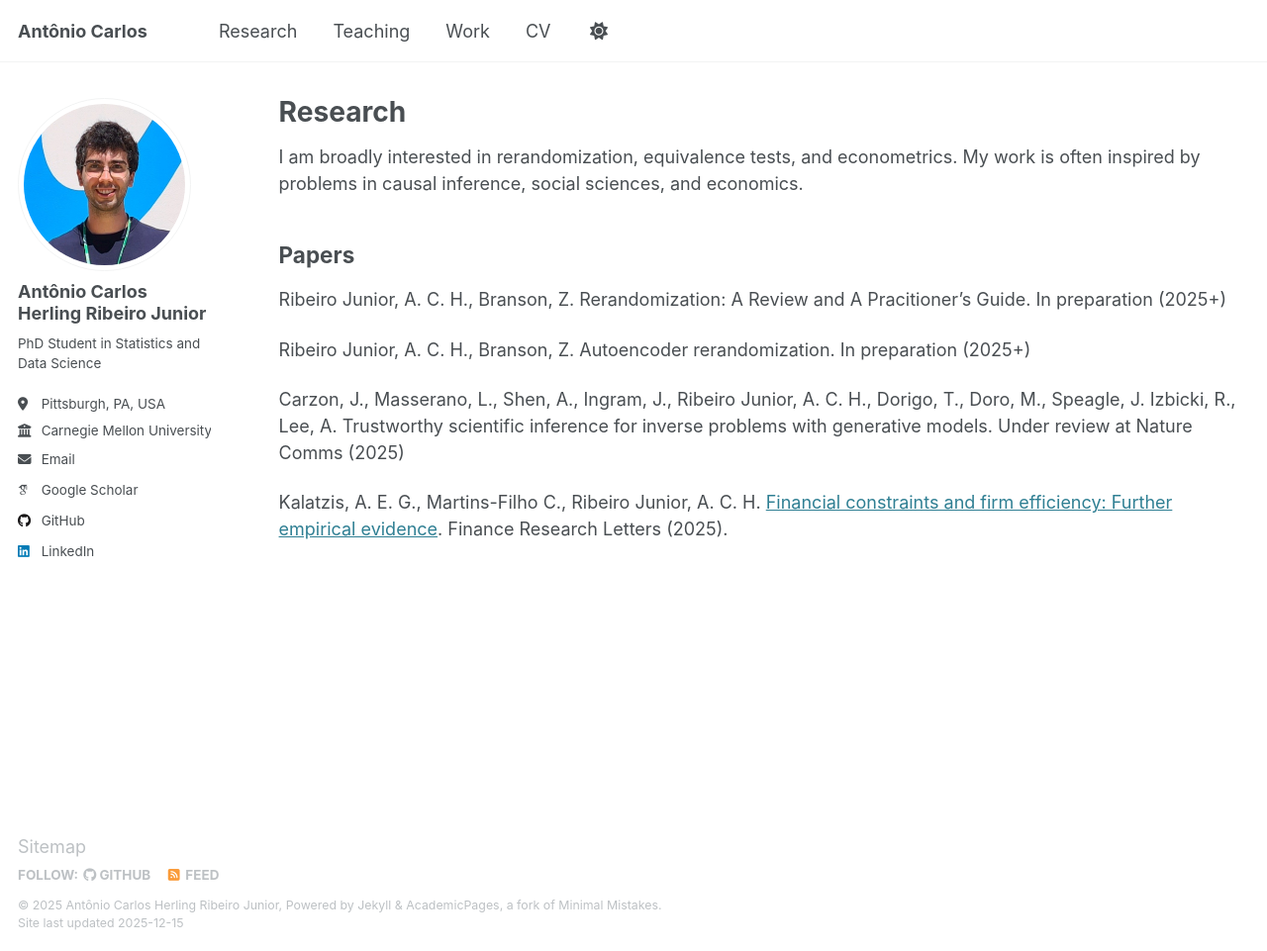
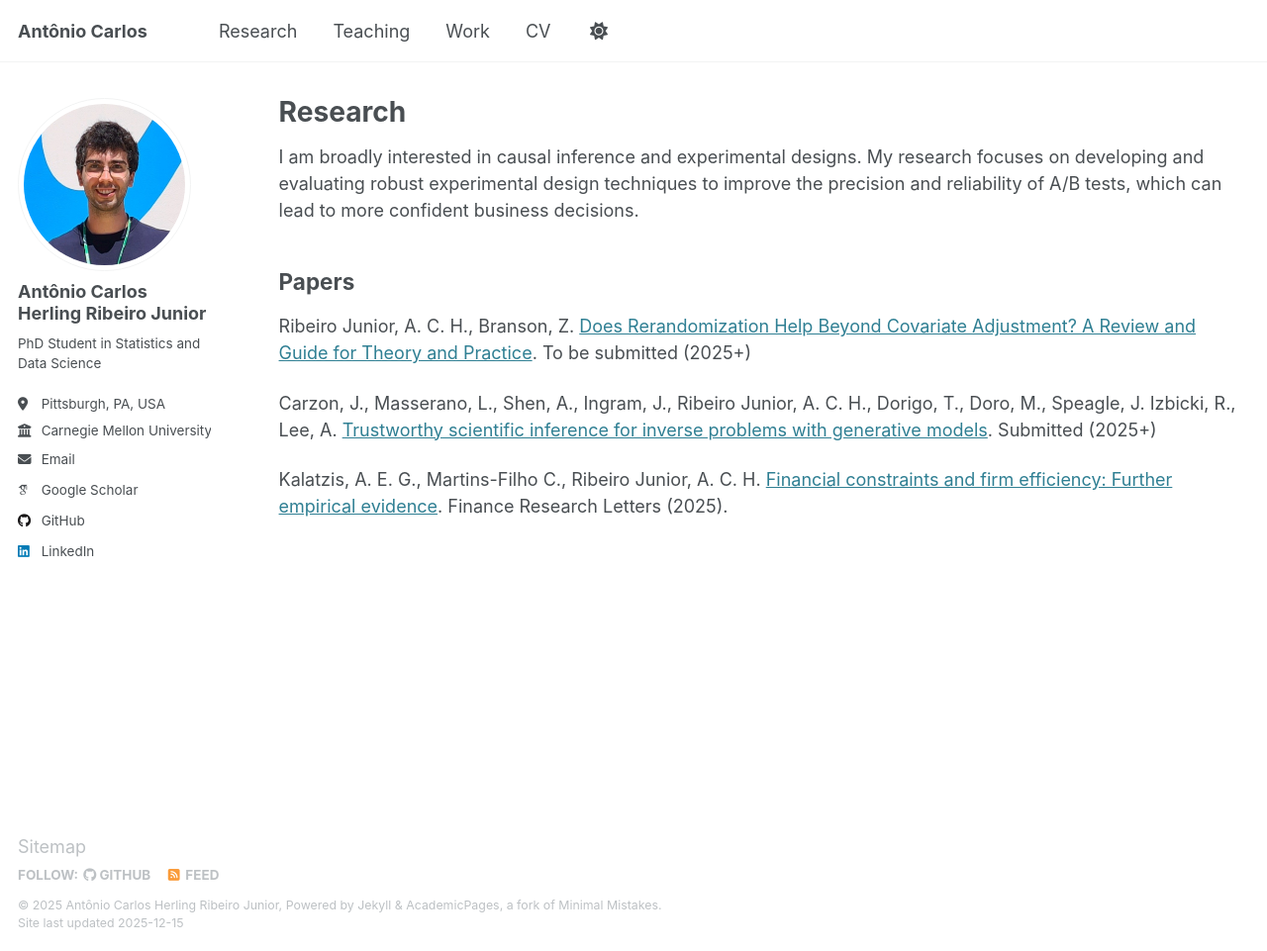
Before and after one commit to antonioherling/antonioherling.github.io, a Jekyll site: the page built from _pages/research.md, in a window 1280 px wide and 961 px high. Shown: the whole window at 99% size. Built offline with Jekyll 4.4.1, drawn with Linux system fonts in a browser that asks for light colours; some web fonts are replaced.

Commit message:
Adding papers

```diff
--- a/_pages/research.md
+++ b/_pages/research.md
@@ -7,16 +7,14 @@ redirect_from:
   - /research
 ---
 
-I am broadly interested in rerandomization, equivalence tests, and econometrics. My work is often inspired by problems in causal inference, social sciences, and economics.
+I am broadly interested in causal inference and experimental designs. My research focuses on developing and evaluating robust experimental design techniques to improve the precision and reliability of A/B tests, which can lead to more confident business decisions.
 
 Papers
 ------
 
-Ribeiro Junior, A. C. H., Branson, Z. Rerandomization: A Review and A Pracitioner's Guide. In preparation (2025+)
+Ribeiro Junior, A. C. H., Branson, Z. [Does Rerandomization Help Beyond Covariate Adjustment? A Review and Guide for Theory and Practice](https://arxiv.org/abs/2512.05290). To be submitted (2025+)
 
-Ribeiro Junior, A. C. H., Branson, Z. Autoencoder rerandomization. In preparation (2025+)
-
-Carzon, J., Masserano, L., Shen, A., Ingram, J., Ribeiro Junior, A. C. H., Dorigo, T., Doro, M., Speagle, J. Izbicki, R., Lee, A. Trustworthy scientific inference for inverse problems with generative models. Under review at Nature Comms (2025)
+Carzon, J., Masserano, L., Shen, A., Ingram, J., Ribeiro Junior, A. C. H., Dorigo, T., Doro, M., Speagle, J. Izbicki, R., Lee, A. [Trustworthy scientific inference for inverse problems with generative models](https://arxiv.org/abs/2508.02602). Submitted (2025+)
 
 Kalatzis, A. E. G., Martins-Filho C., Ribeiro Junior, A. C. H. [Financial constraints and firm efficiency: Further empirical evidence](https://www.sciencedirect.com/science/article/abs/pii/S1544612324015538). Finance Research Letters (2025).
 
```
Also changed, not shown: _pages/about.md (+1 -1 lines), _pages/teaching.md (+1 -1 lines).
